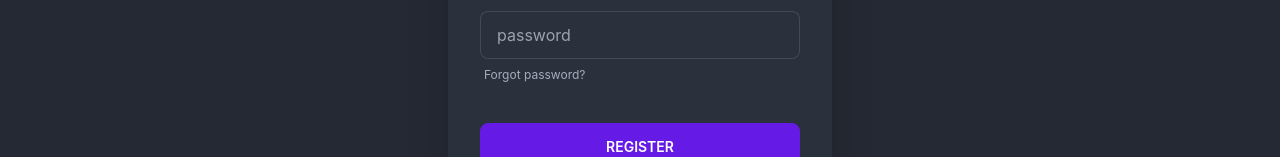
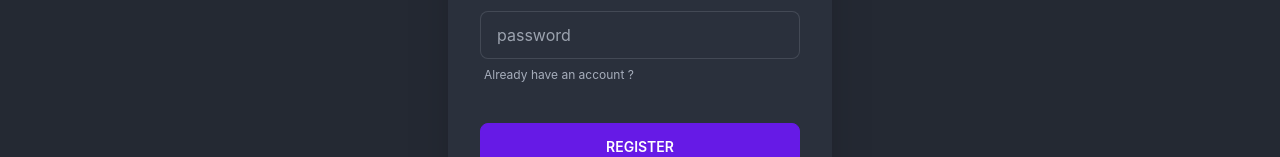
Before and after one commit to RaisulislamRimon/milestone10-module58-auth-router-context-app, a React (Create React App) app in the folder auth-router-context-app/: page /register in a window 1280 px wide. Shown: the part 515-672 px from the top of the page. Built offline with nearby package versions, Linux system fonts and the light colour scheme.

Commit message:
update Login & Register

```diff
--- a/auth-router-context-app/src/components/Login.js
+++ b/auth-router-context-app/src/components/Login.js
@@ -1,4 +1,5 @@
 import React from "react";
+import { Link } from "react-router-dom";
 
 const Login = () => {
   const handleSubmit = (e) => {
@@ -41,9 +42,12 @@
                   required
                 />
                 <label className="label">
-                  <a href="" className="label-text-alt link link-hover">
+                  <Link
+                    to="/register"
+                    className="label-text-alt link link-hover"
+                  >
                     Forgot password?
-                  </a>
+                  </Link>
                 </label>
               </div>
               <div className="form-control mt-6">
--- a/auth-router-context-app/src/components/Register.js
+++ b/auth-router-context-app/src/components/Register.js
@@ -1,4 +1,5 @@
 import React from "react";
+import { Link } from "react-router-dom";
 
 const Register = () => {
   const handleSubmit = (e) => {
@@ -54,9 +55,9 @@
                   required
                 />
                 <label className="label">
-                  <a href="" className="label-text-alt link link-hover">
-                    Forgot password?
-                  </a>
+                  <Link to="/login" className="label-text-alt link link-hover">
+                    Already have an account ?
+                  </Link>
                 </label>
               </div>
               <div className="form-control mt-6">
```
